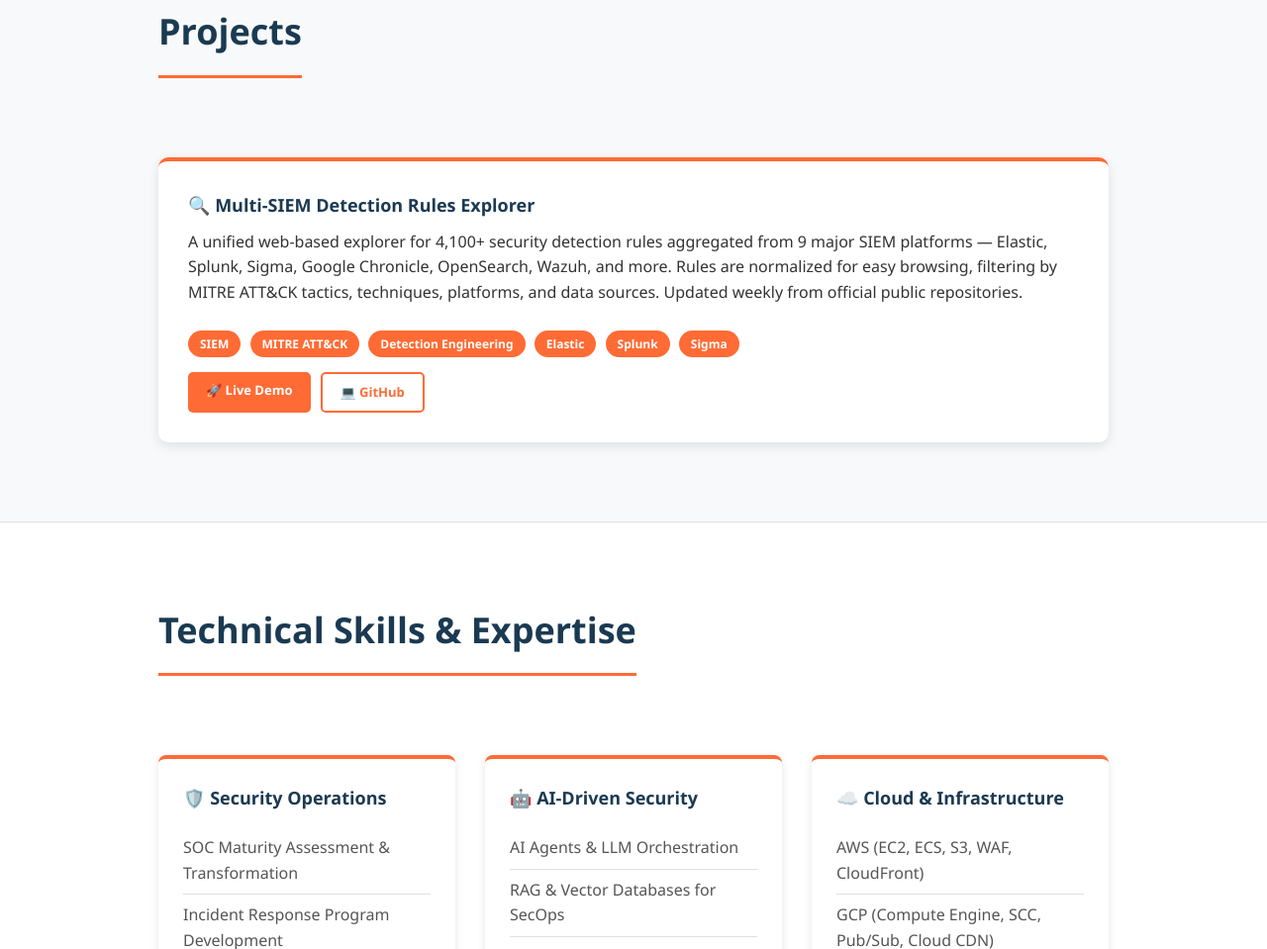
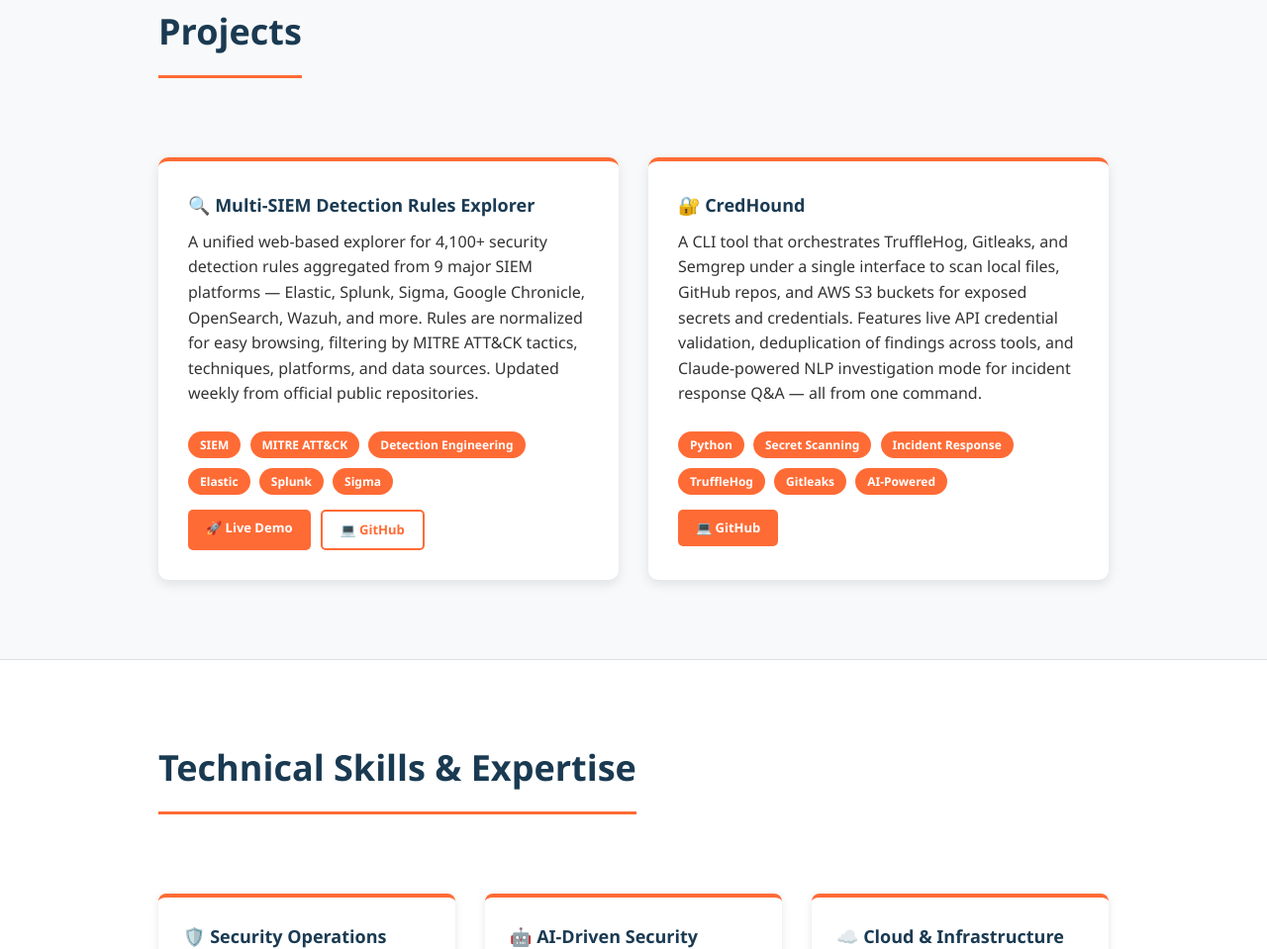
Before and after one commit to Dhawal0/dhawal0.github.io, a plain HTML site: page index.html in a window 1280 px wide. Shown: the part 3062-4021 px from the top of the page at 99% size. Drawn offline with Linux system fonts and the light colour scheme.

Commit message:
Add CredHound project card to Projects section

```diff
--- a/index.html
+++ b/index.html
@@ -832,6 +832,22 @@
                         <a href="https://github.com/Dhawal0/detection-rules-explorer" target="_blank" style="display: inline-block; padding: 8px 18px; border: 2px solid var(--accent); color: var(--accent); text-decoration: none; border-radius: 5px; font-size: 13px; font-weight: 600; transition: all 0.3s;">💻 GitHub</a>
                     </div>
                 </div>
+
+                <div class="project-card">
+                    <h3>🔐 CredHound</h3>
+                    <p>A CLI tool that orchestrates TruffleHog, Gitleaks, and Semgrep under a single interface to scan local files, GitHub repos, and AWS S3 buckets for exposed secrets and credentials. Features live API credential validation, deduplication of findings across tools, and Claude-powered NLP investigation mode for incident response Q&A — all from one command.</p>
+                    <div style="margin-top: 15px;">
+                        <span class="project-tag">Python</span>
+                        <span class="project-tag">Secret Scanning</span>
+                        <span class="project-tag">Incident Response</span>
+                        <span class="project-tag">TruffleHog</span>
+                        <span class="project-tag">Gitleaks</span>
+                        <span class="project-tag">AI-Powered</span>
+                    </div>
+                    <div style="margin-top: 15px; display: flex; gap: 10px; flex-wrap: wrap;">
+                        <a href="https://github.com/Dhawal0/CredHound" target="_blank" style="display: inline-block; padding: 8px 18px; background: var(--accent); color: white; text-decoration: none; border-radius: 5px; font-size: 13px; font-weight: 600; transition: all 0.3s;">💻 GitHub</a>
+                    </div>
+                </div>
             </div>
         </div>
     </section>
```
